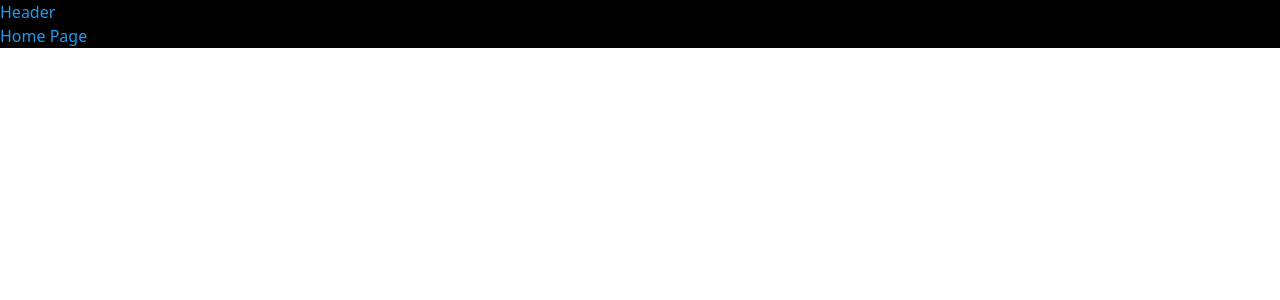
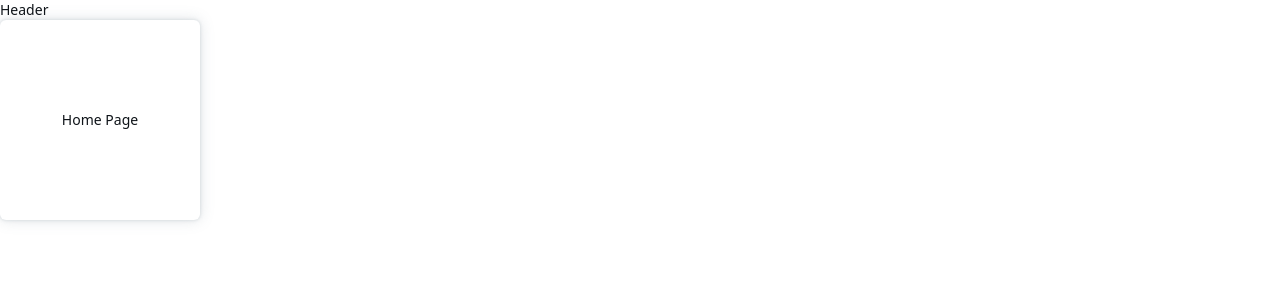
Before and after one commit to khaihoan-se/twitter-client-next, a Next.js app: page / in a window 1280 px wide. Shown: the top 300 px of the page. Built offline with nearby package versions, Linux system fonts and the light colour scheme.

Commit message:
🚌setup theme🚌

```diff
--- a/src/components/layouts/BaseLayout.tsx
+++ b/src/components/layouts/BaseLayout.tsx
@@ -6,7 +6,7 @@ interface BaseLayoutProps {
 }
 const BaseLayout = ({ children }: BaseLayoutProps) => {
     return (
-        <main className='app dark'>
+        <main className='app light'>
             <Header />
             <div className='app--content'>{children}</div>
         </main>
--- a/src/components/partials/Header.tsx
+++ b/src/components/partials/Header.tsx
@@ -2,7 +2,7 @@ import React from 'react'
 
 const Header = () => {
    return (
-      <div className='text-th-main-color'>Header</div>
+      <div>Header</div>
    )
 }
 
--- a/src/pages/index.tsx
+++ b/src/pages/index.tsx
@@ -4,7 +4,7 @@ import React from 'react'
 const HomePage: NextPage = () => {
    return (
       <React.Fragment>
-         <div className='text-th-main-color'>
+         <div className='h-[200px] w-[200px] shadow-tt-shadow rounded-md flex items-center justify-center'>
             Home Page
          </div>
       </React.Fragment>
--- a/src/styles/index.css
+++ b/src/styles/index.css
@@ -6,14 +6,30 @@
 @import "tailwindcss/utilities";
 
 .light {
-    --main-color: #1d9bf0;
-    --bg-color: #ffffff;
+    --main-color: rgb(29, 155, 240);
+    --bg-color: rgb(255, 255, 255);
+    --subbg-color: rgb(247, 249, 249);
+    --text-color: rgb(15, 20, 25);
+    --subtext-color: rgb(83, 100, 113);
+    --shadow-color: theme('boxShadow.white-shadow-dark');
 }
 .dark {
-    --main-color: #1d9bf0;
-    --bg-color: #000000;
+    --main-color: rgb(29, 155, 240);
+    --bg-color: rgb(0, 0, 0);
+    --subbg-color: rgb(22, 24, 28);
+    --text-color: rgb(231, 233, 234);
+    --subtext-color: rgb(113, 118, 123);
+    --shadow-color: theme('boxShadow.dark-shadow-dark');
+}
+
+html, body {
+    @apply h-full;
+}
+
+body {
+    @apply m-0 text-sm;
 }
 
 .app {
-    @apply bg-th-bg-color;
+    @apply bg-tt-bg-color text-tt-text-color;
 }
--- a/tailwind.config.js
+++ b/tailwind.config.js
@@ -12,9 +12,17 @@ module.exports = {
             emerald: colors.emerald,
             fuchsia: colors.fuchsia,
 
-            'th-main-color': 'var(--main-color)',
-            'th-bg-color': 'var(--bg-color)',
+            'tt-main-color': 'var(--main-color)',
+            'tt-bg-color': 'var(--bg-color)',
+            'tt-text-color': 'var(--text-color)',
+            'tt-subtext-color': 'var(--subtext-color)',
          },
+         boxShadow: {
+            'white-shadow-dark': 'rgb(101 119 134 / 20%) 0px 0px 15px, rgb(101 119 134 / 15%) 0px 0px 3px 1px;',
+            'dark-shadow-dark': 'rgb(255 255 255 / 20%) 0px 0px 15px, rgb(255 255 255 / 15%) 0px 0px 3px 1px;',
+
+            'tt-shadow': 'var(--shadow-color)'
+         }
       },
    },
    variants: {},
```
